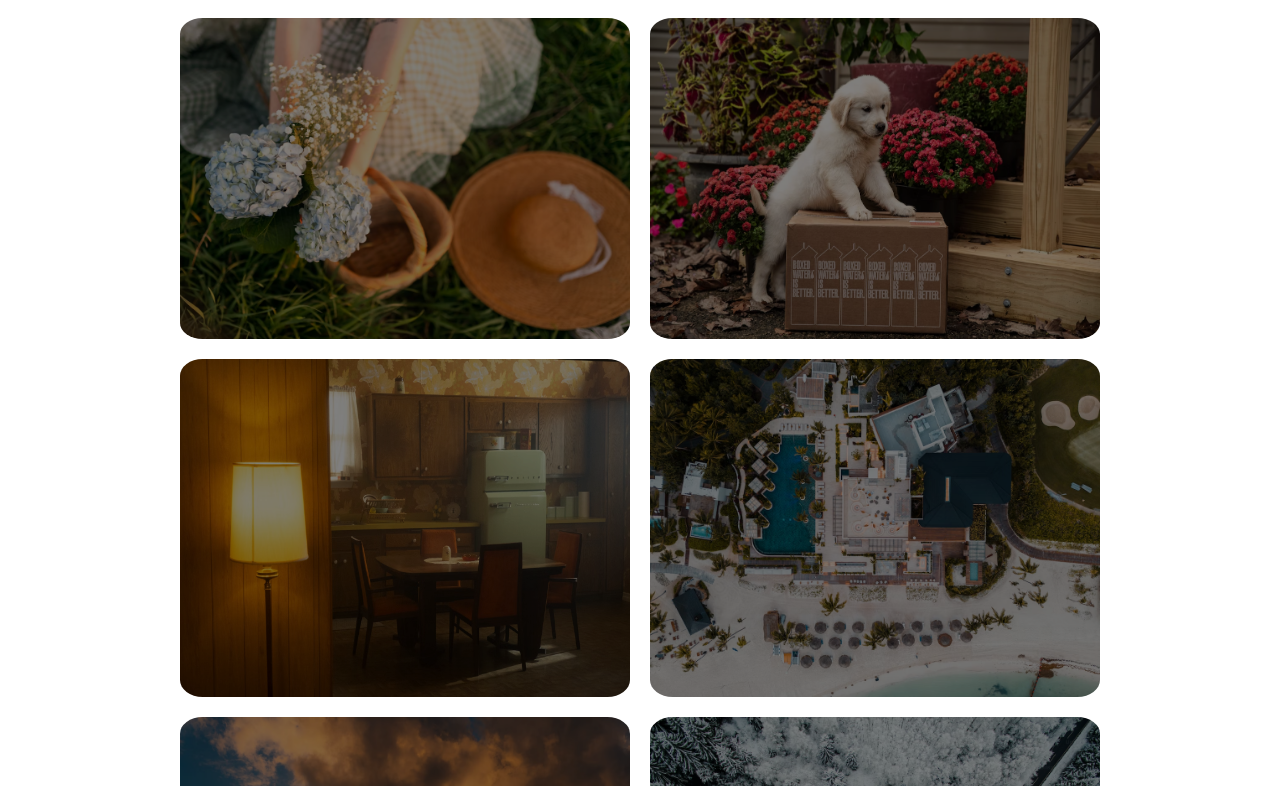
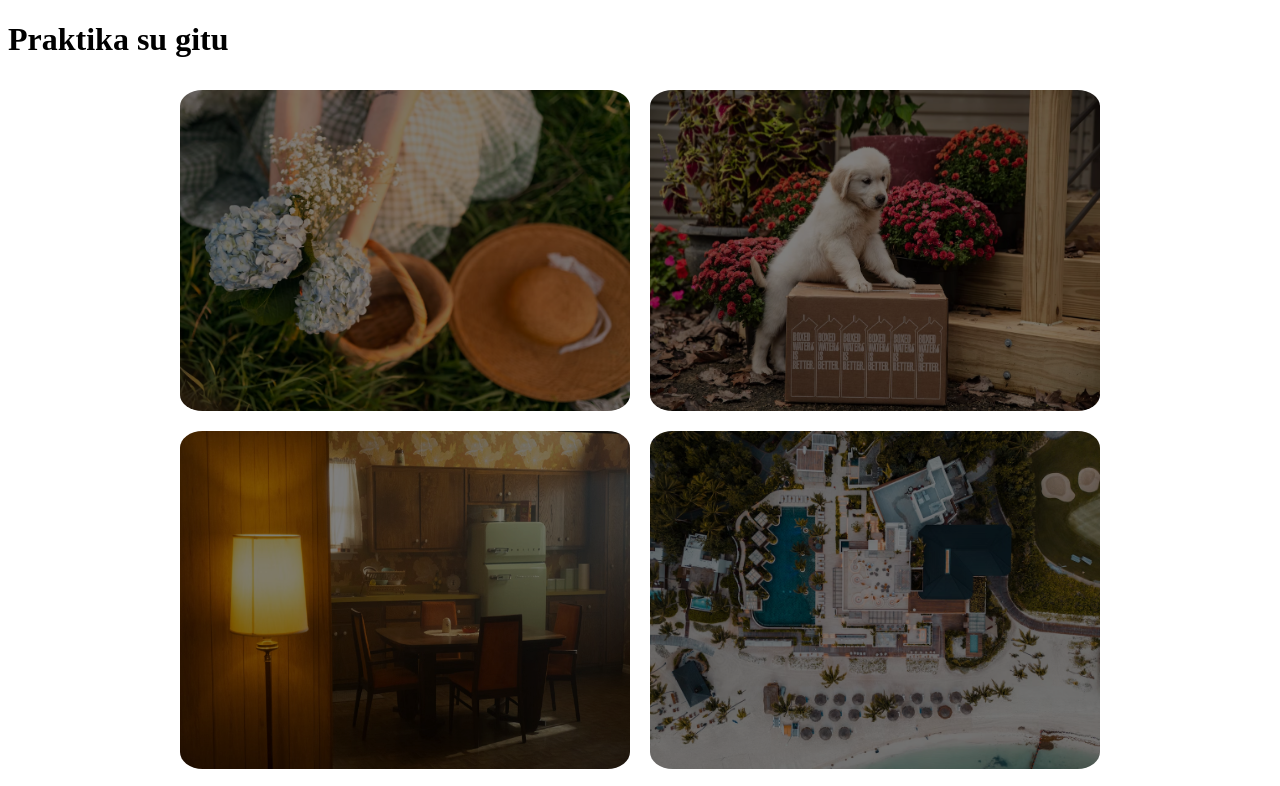
Before and after one commit to GytisGib/pirma_sass_repo, a plain HTML site: page index.html in a window 1280 px wide. Shown: the top 786 px of the page. Drawn offline with Linux system fonts and the light colour scheme.

Commit message:
prideta antraste

```diff
--- a/index.html
+++ b/index.html
@@ -8,6 +8,7 @@
     <link rel="stylesheet" href="style.css">
 </head>
 <body>
+    <h1>Praktika su gitu</h1>
     <div class="container">
         <img src="./img/pirma.avif" alt="geles">
         <img src="./img/antra.avif" alt="suo">
```
